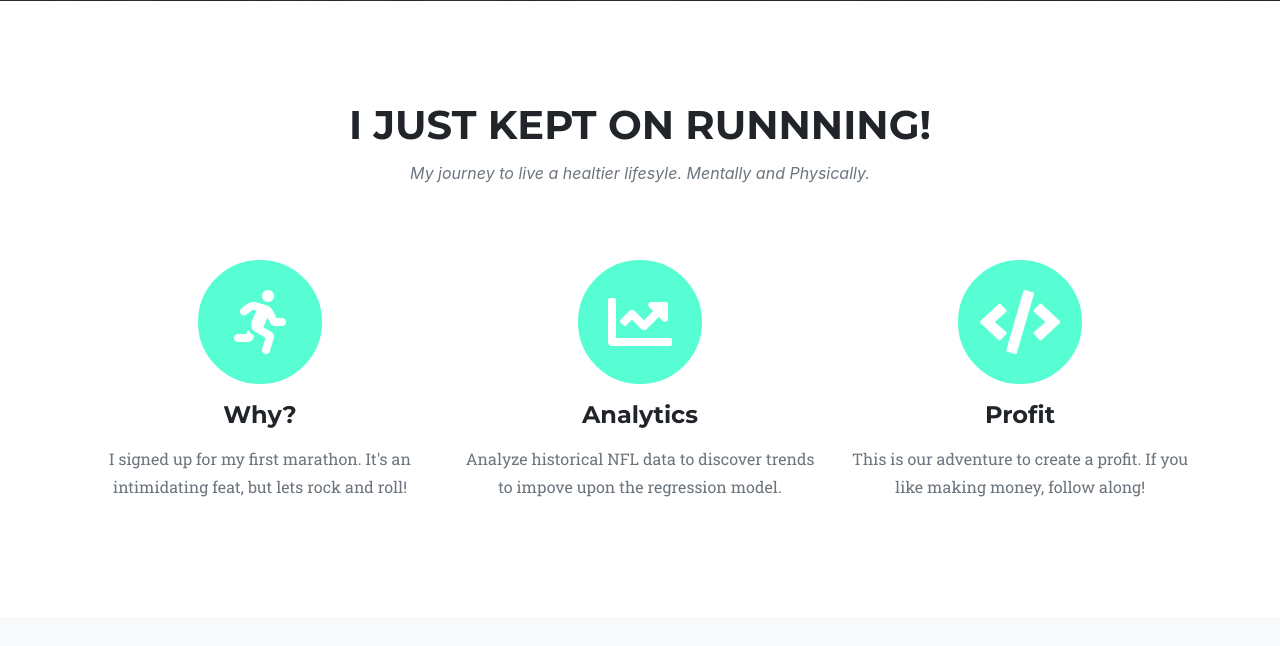
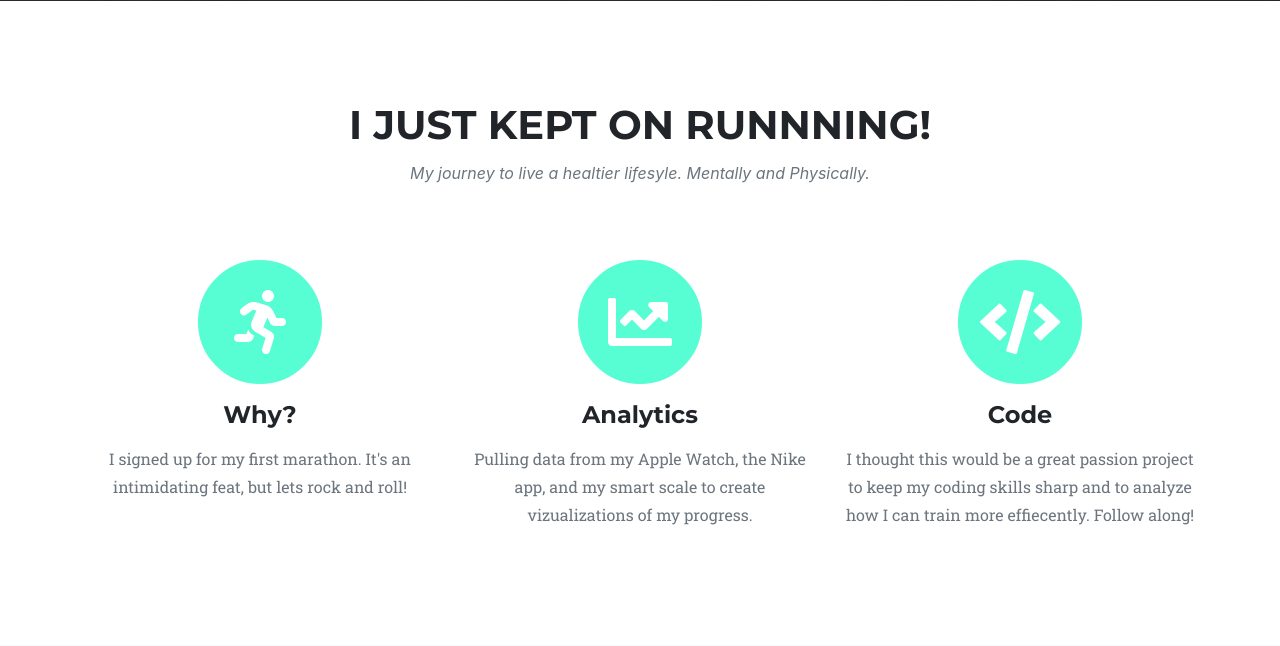
Before and after one commit to tghorms/Go.Tom.Code, a Flask app: page / in a window 1280 px wide. Shown: the part 568-1214 px from the top of the page. Run offline with Flask 2, Linux system fonts and the light colour scheme; some libraries are stand-ins or nearby versions; some web fonts are replaced.

Commit message:
adding structure for website

```diff
--- a/running/templates/index.html
+++ b/running/templates/index.html
@@ -68,18 +68,20 @@
             <div class="intro-text">
                 <!-- <div class="intro-lead-in">An NFL Betting Model</div> -->
                 <!-- <div class="intro-heading text-uppercase">Place Your Bets!</div> -->
-                <a class="btn btn-primary btn-xl text-uppercase js-scroll-trigger" href="#services">One Step At a Time</a>
+                <a class="btn btn-primary btn-xl text-uppercase js-scroll-trigger" href="#services">One Step At a
+                    Time</a>
             </div>
         </div>
     </header>
 
-    <!-- Services -->
+    <!-- Why section -->
     <section class="page-section" id="services">
         <div class="container">
             <div class="row">
                 <div class="col-lg-12 text-center">
                     <h2 class="section-heading text-uppercase">I just kept on runnning!</h2>
-                    <h3 class="section-subheading text-muted">My journey to live a healtier lifesyle. Mentally and Physically.</h3>
+                    <h3 class="section-subheading text-muted">My journey to live a healtier lifesyle. Mentally and
+                        Physically.</h3>
                 </div>
             </div>
             <div class="row text-center">
@@ -89,7 +91,8 @@
                         <i class="fas fa-running fa-stack-1x fa-inverse"></i>
                     </span>
                     <h4 class="service-heading">Why?</h4>
-                    <p class="text-muted">I signed up for my first marathon. It's an intimidating feat, but lets rock and roll!</p>
+                    <p class="text-muted">I signed up for my first marathon. It's an intimidating feat, but lets rock
+                        and roll!</p>
                 </div>
                 <div class="col-md-4">
                     <span class="fa-stack fa-4x">
@@ -97,23 +100,23 @@
                         <i class="fas fa-chart-line fa-stack-1x fa-inverse"></i>
                     </span>
                     <h4 class="service-heading">Analytics</h4>
-                    <p class="text-muted">Analyze historical NFL data to discover trends to impove upon the regression
-                        model.</p>
+                    <p class="text-muted">Pulling data from my Apple Watch, the Nike app, and my smart scale to create
+                        vizualizations of my progress.</p>
                 </div>
                 <div class="col-md-4">
                     <span class="fa-stack fa-4x">
                         <i class="fas fa-circle fa-stack-2x text-primary"></i>
                         <i class="fas fa-code fa-stack-1x fa-inverse"></i>
                     </span>
-                    <h4 class="service-heading">Profit</h4>
-                    <p class="text-muted">This is our adventure to create a profit. If you like making money, follow
-                        along!</p>
+                    <h4 class="service-heading">Code</h4>
+                    <p class="text-muted">I thought this would be a great passion project to keep my coding skills sharp
+                        and to analyze how I can train more effiecently. Follow along! </p>
                 </div>
             </div>
         </div>
     </section>
 
-    <!-- Portfolio Grid -->
+    <!-- Running Data -->
     <section class="bg-light page-section" id="portfolio">
         <div class="container">
             <div class="row">
@@ -156,9 +159,21 @@
         </div>
     </section>
 
-    <!-- About -->
-    <!-- About -->
     <section class="page-section" id="about">
+        <div class="container">
+            <div class="row">
+                <div class="col-lg-12 text-center">
+                    <h2 class="section-heading text-uppercase">Weigh-ins</h2>
+                    <h3 class="section-subheading text-muted">A table to track fluctuation of my weight</h3>
+                </div>
+            </div>
+
+        </div>
+    </section>
+
+
+    <!-- Timeline -->
+    <section class="bg-light page-section" id="portfolio">
         <div class="container">
             <div class="row">
                 <div class="col-lg-12 text-center">
@@ -179,7 +194,10 @@
                                     <h4 class="subheading">Our Humble Beginnings</h4>
                                 </div>
                                 <div class="timeline-body">
-                  <p class="text-muted">Lorem ipsum dolor sit amet, consectetur adipisicing elit. Sunt ut voluptatum eius sapiente, totam reiciendis temporibus qui quibusdam, recusandae sit vero unde, sed, incidunt et ea quo dolore laudantium consectetur!</p>
+                                    <p class="text-muted">Lorem ipsum dolor sit amet, consectetur adipisicing elit. Sunt
+                                        ut voluptatum eius sapiente, totam reiciendis temporibus qui quibusdam,
+                                        recusandae sit vero unde, sed, incidunt et ea quo dolore laudantium consectetur!
+                                    </p>
                                 </div>
                             </div>
                         </li>
@@ -193,7 +211,10 @@
                                     <h4 class="subheading">An Agency is Born</h4>
                                 </div>
                                 <div class="timeline-body">
-                  <p class="text-muted">Lorem ipsum dolor sit amet, consectetur adipisicing elit. Sunt ut voluptatum eius sapiente, totam reiciendis temporibus qui quibusdam, recusandae sit vero unde, sed, incidunt et ea quo dolore laudantium consectetur!</p>
+                                    <p class="text-muted">Lorem ipsum dolor sit amet, consectetur adipisicing elit. Sunt
+                                        ut voluptatum eius sapiente, totam reiciendis temporibus qui quibusdam,
+                                        recusandae sit vero unde, sed, incidunt et ea quo dolore laudantium consectetur!
+                                    </p>
                                 </div>
                             </div>
                         </li>
@@ -207,7 +228,10 @@
                                     <h4 class="subheading">Transition to Full Service</h4>
                                 </div>
                                 <div class="timeline-body">
-                  <p class="text-muted">Lorem ipsum dolor sit amet, consectetur adipisicing elit. Sunt ut voluptatum eius sapiente, totam reiciendis temporibus qui quibusdam, recusandae sit vero unde, sed, incidunt et ea quo dolore laudantium consectetur!</p>
+                                    <p class="text-muted">Lorem ipsum dolor sit amet, consectetur adipisicing elit. Sunt
+                                        ut voluptatum eius sapiente, totam reiciendis temporibus qui quibusdam,
+                                        recusandae sit vero unde, sed, incidunt et ea quo dolore laudantium consectetur!
+                                    </p>
                                 </div>
                             </div>
                         </li>
@@ -221,7 +245,10 @@
                                     <h4 class="subheading">Phase Two Expansion</h4>
                                 </div>
                                 <div class="timeline-body">
-                  <p class="text-muted">Lorem ipsum dolor sit amet, consectetur adipisicing elit. Sunt ut voluptatum eius sapiente, totam reiciendis temporibus qui quibusdam, recusandae sit vero unde, sed, incidunt et ea quo dolore laudantium consectetur!</p>
+                                    <p class="text-muted">Lorem ipsum dolor sit amet, consectetur adipisicing elit. Sunt
+                                        ut voluptatum eius sapiente, totam reiciendis temporibus qui quibusdam,
+                                        recusandae sit vero unde, sed, incidunt et ea quo dolore laudantium consectetur!
+                                    </p>
                                 </div>
                             </div>
                         </li>
@@ -238,8 +265,8 @@
         </div>
     </section>
 
-    <!-- Team -->
-    <section class="bg-light page-section" id="team">
+    <!-- About me -->
+    <section class="page-section" id="team">
         <div class="container">
             <div class="row">
                 <div class="col-lg-12 text-center">
@@ -273,7 +300,7 @@
                 <div class="container">
                     <div class="row align-items-center">
                         <div class="col-md-12">
-                    <span class="copyright">Copyright &copy; Final Project 2020</span>
+                            <span class="copyright">Copyright &copy; Go.Tom.Code &sol;&gt; 2020</span>
                         </div>
                     </div>
                 </div>
@@ -296,9 +323,11 @@
                                     <div class="modal-body">
                                         <!-- Project Details Go Here -->
                                         <h2 class="text-uppercase">Team stats for the 2019 regular season</h2>
-                                <p class="item-intro text-muted">Click on a team's win percentage to filter team stats.
+                                        <p class="item-intro text-muted">Click on a team's win percentage to filter team
+                                            stats.
                                         </p>
-                                <div class='tableauPlaceholder' id='viz1578613625683' style='position: relative'>
+                                        <div class='tableauPlaceholder' id='viz1578613625683'
+                                            style='position: relative'>
                                             <noscript>
                                                 <a href='#'><img alt=''
                                                         src='https:&#47;&#47;public.tableau.com&#47;static&#47;images&#47;Y7&#47;Y79MS4Z3K&#47;1_rss.png'
@@ -375,8 +404,10 @@
                                         <h2 class="text-uppercase">Vegas Odds</h2>
                                         <p class="item-intro text-muted">Opening odds according to Odd Shark.</p>
                                         <a href="https://www.oddsshark.com/nfl/odds" target="_blank">Odd Shark</a>
-                                <img class="img-fluid d-block mx-auto" src="static/img/logos/odds_photo.jpg" alt="">
-                                <img class="img-fluid d-block mx-auto" src="static/img/logos/nfl-divisional.jpg" alt="">
+                                        <img class="img-fluid d-block mx-auto" src="static/img/logos/odds_photo.jpg"
+                                            alt="">
+                                        <img class="img-fluid d-block mx-auto" src="static/img/logos/nfl-divisional.jpg"
+                                            alt="">
                                         <!-- <p>INSERT VEGAS GRAPH</p> -->
                                         <button class="btn btn-primary" data-dismiss="modal" type="button">
                                             <i class="fas fa-times"></i>
@@ -406,10 +437,11 @@
                                         <h2 class="text-uppercase">Machine Learning Model</h2>
                                         <p class="item-intro text-muted">Graph of the model loss.
                                             Loss is the penalty of a bad prediction.
-                                    It is a number indicating how bad the models' prediction was in a single example.
+                                            It is a number indicating how bad the models' prediction was in a single
+                                            example.
                                         </p>
-                                <img class="img-fluid d-block mx-auto" src="static/img/logos/machine-learning-graph.png"
-                                    alt="">
+                                        <img class="img-fluid d-block mx-auto"
+                                            src="static/img/logos/machine-learning-graph.png" alt="">
                                         <!-- <p>INSERT GRAPH 3</p> -->
                                         <button class="btn btn-primary" data-dismiss="modal" type="button">
                                             <i class="fas fa-times"></i>
```
Lines whose indentation alone changed are shown as unchanged.
